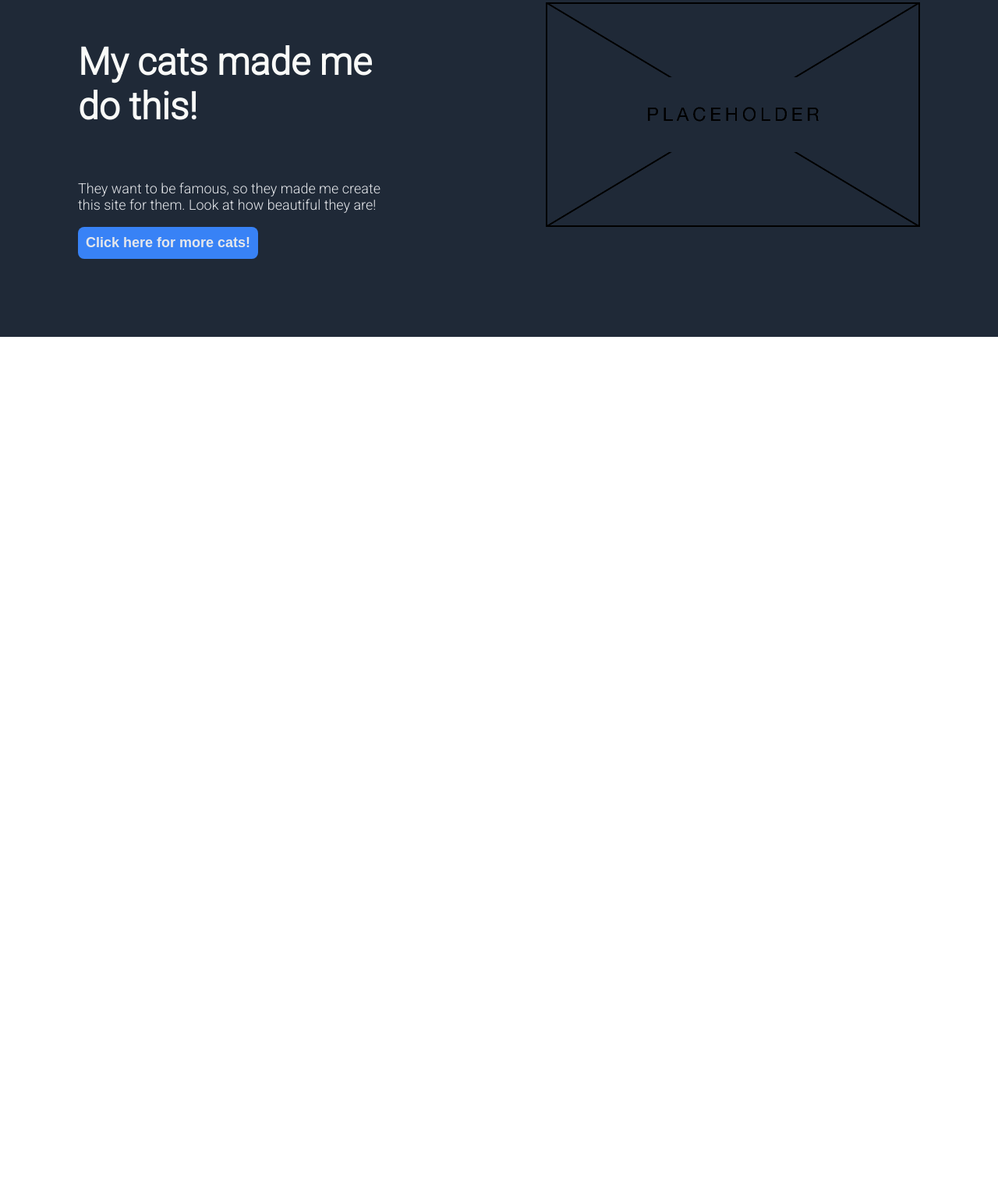
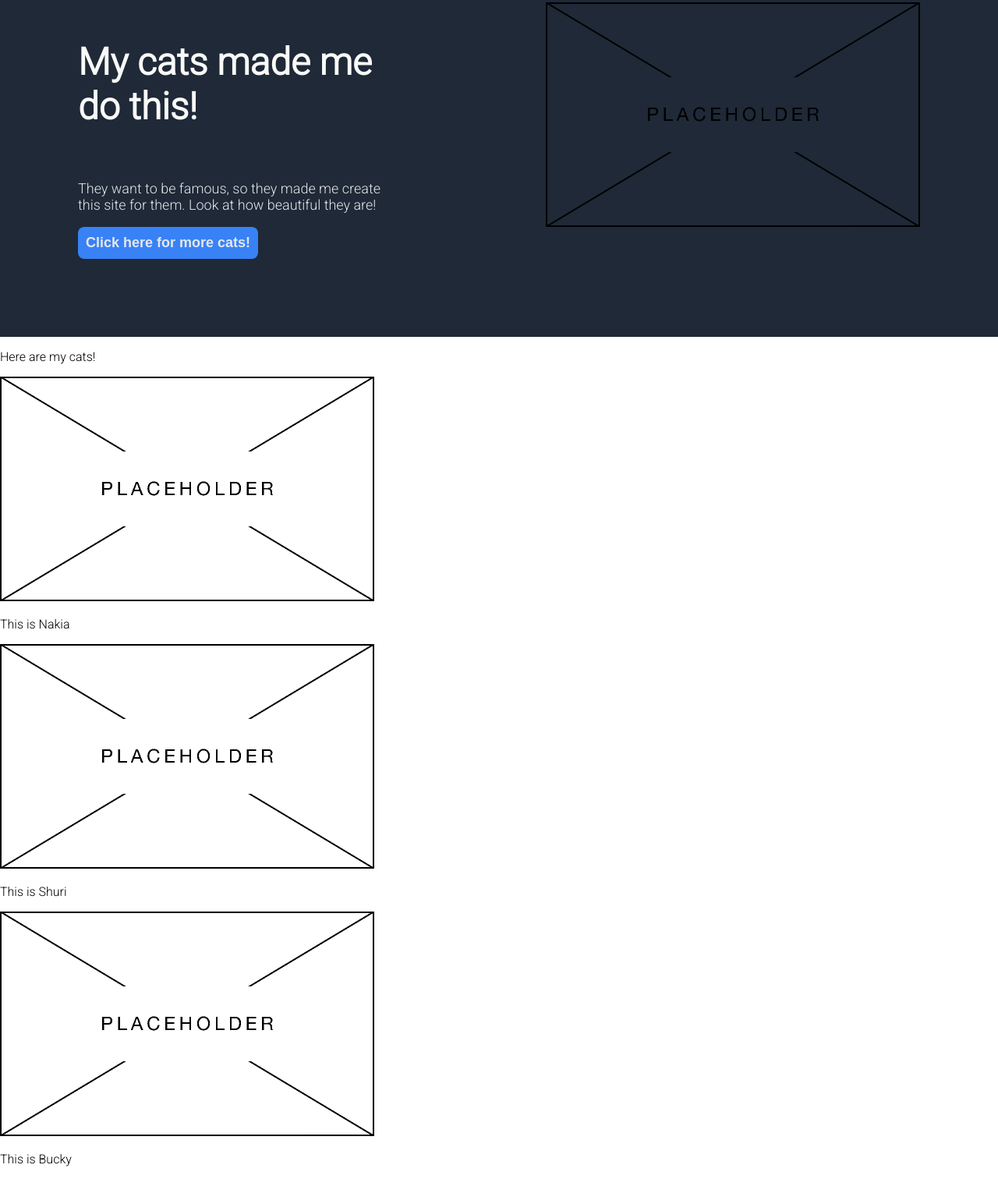
Before and after one commit to jorgeblanez/landing-page, a plain HTML site: page landing-page.html in a window 1280 px wide. Shown: the part 145-1657 px from the top of the page at 78% size. Before the commit the page ends 800 px from the top, so only its background shows below. Drawn offline with Linux system fonts and the light colour scheme.

Commit message:
Add information content
In this commit I added the content on the next part of the page. for
this I used some ids for the divs, to help me better style it

```diff
--- a/landing-page.html
+++ b/landing-page.html
@@ -29,7 +29,23 @@
         <div class="upper-image">
             <img src="./images/placeholder.png" alt="">
         </div>
-
+    </div>
+    <div class="middle-content">
+        <p id="info">Here are my cats!</p>
+        <div class="cards">
+            <div id="nakia">
+                <img class="img-cards" src="./images/placeholder.png" alt="">
+                <p class="subtext">This is Nakia</p>
+            </div>
+            <div id="shuri">
+                <img class="img-cards" src="./images/placeholder.png" alt="">
+                <p class="subtext">This is Shuri</p>
+            </div>
+            <div id="bucky">
+                <img class="img-cards" src="./images/placeholder.png" alt="">
+                <p class="subtext">This is Bucky</p>
+            </div>
+        </div>
     </div>
 </body>
 </html>
```
